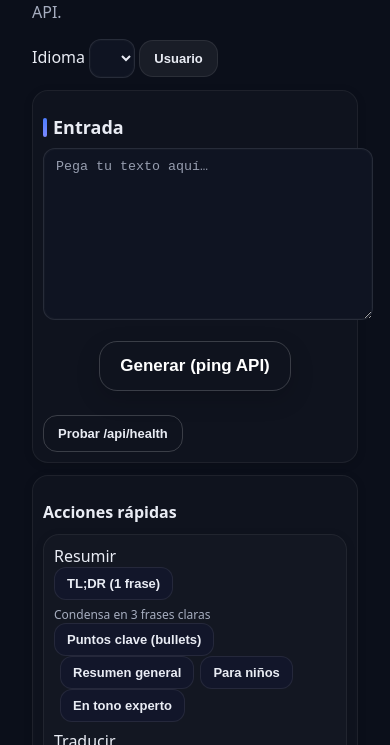
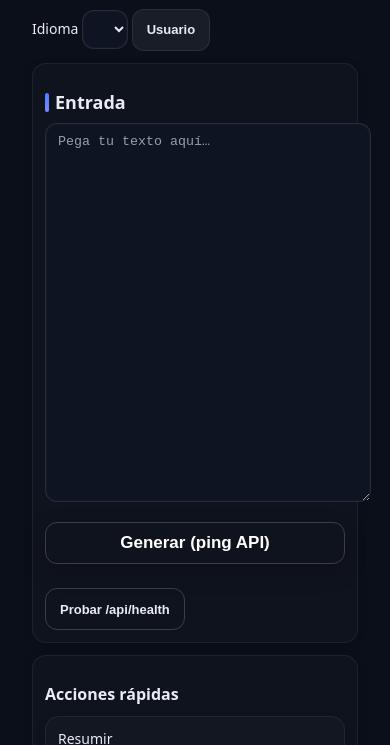
Before and after one commit to pulsewebpro/resumidor-de-textos-IA, a website: page simplify/public/index.html in a window 390 px wide. Shown: the part 231-976 px from the top of the page. Drawn offline with Linux system fonts and the light colour scheme.

Commit message:
ui(responsive): container fluido, type scale con clamp(), cards/chips adaptativos y autosize del textarea

```diff
--- a/simplify/public/main.js
+++ b/simplify/public/main.js
@@ -68,3 +68,26 @@
     ta.placeholder = "Pega aquí tu texto… o prueba un chip";
   }
 })();
+/* === Autosize inteligente del textarea === */
+(() => {
+  const ta = document.querySelector('textarea');
+  if (!ta) return;
+
+  const baseMin = () => {
+    // base por viewport (funciona con los min-height de CSS)
+    const vh = Math.max(document.documentElement.clientHeight, window.innerHeight || 0);
+    const isMobile = window.matchMedia('(max-width: 600px)').matches;
+    ta.style.minHeight = (isMobile ? Math.max(200, vh * 0.38) : Math.max(160, vh * 0.28)) + 'px';
+  };
+
+  const autosize = () => {
+    ta.style.height = 'auto';
+    const extra = 16; // acolchado
+    ta.style.height = Math.min(ta.scrollHeight + extra, 1000) + 'px';
+  };
+
+  baseMin();
+  autosize();
+  ta.addEventListener('input', autosize);
+  window.addEventListener('resize', () => { baseMin(); autosize(); });
+})();
--- a/simplify/public/styles.css
+++ b/simplify/public/styles.css
@@ -195,3 +195,74 @@ footer{
 }
 footer a{ color:var(--muted); margin:0 8px; }
 footer a:hover{ color:var(--text); }
+/* === Responsive container & type scale === */
+:root{
+  /* ancho máximo controlado por clamp: nunca menos de 720px, ni más de 1200px */
+  --maxw: clamp(720px, 92vw, 1200px);
+  --fs-hero: clamp(28px, 3.8vw, 46px);
+  --fs-sub: clamp(14px, 1.6vw, 18px);
+  --fs-body: clamp(14px, 1.2vw, 16px);
+  --pad-x: clamp(12px, 2.4vw, 24px);
+}
+html,body{ font-size: var(--fs-body); }
+.main{ max-width: var(--maxw); margin-inline:auto; padding:16px var(--pad-x); }
+
+/* titular */
+.hero h1{ font-size: var(--fs-hero); }
+.hero .sub{ font-size: var(--fs-sub); }
+
+/* cards responsivas */
+.card, .panel, .box{
+  border-radius: 14px;
+  padding: clamp(12px, 1.8vw, 18px);
+}
+
+/* chips: mejor wrap + espaciado según ancho */
+h2 + div, h3 + div{ display:flex; flex-wrap:wrap; gap: clamp(6px, 1vw, 10px); }
+.chip{ padding: 8px 12px; font-size: clamp(12px, 1.2vw, 14px); }
+
+/* botones más cómodos en móvil/tablet */
+button, .btn, .qa-btn{
+  min-height: clamp(34px, 5.2vh, 42px);
+  padding: 8px 14px;
+  border-radius: 12px;
+}
+
+/* avatar escala suave */
+.header__brand img{
+  width: clamp(72px, 8vw, 110px);
+  height: clamp(72px, 8vw, 110px);
+  border-radius: clamp(14px, 2vw, 22px);
+}
+
+/* textarea: alto inteligente según viewport */
+textarea{
+  min-height: clamp(160px, 28vh, 360px);
+  /* que no crezca a lo ancho en pantallas gigantes */
+  max-width: 100%;
+}
+
+/* ultra-wide: centra y aumenta aire vertical */
+@media (min-width: 1600px){
+  .main{ padding-top: 24px; padding-bottom: 40px; }
+  .hero h1{ letter-spacing: -0.3px; }
+}
+
+/* desktop medio */
+@media (max-width: 1200px){
+  .header{ gap: 10px; }
+}
+
+/* tablet */
+@media (max-width: 900px){
+  .hero h1{ line-height: 1.15; }
+  textarea{ min-height: clamp(180px, 34vh, 420px); }
+}
+
+/* móvil */
+@media (max-width: 600px){
+  .header__brand{ gap: 8px; }
+  .card, .panel, .box{ padding: 12px; }
+  .cta-primary{ width: 100%; margin-inline: 0; }
+  textarea{ min-height: clamp(200px, 38vh, 460px); }
+}
```
